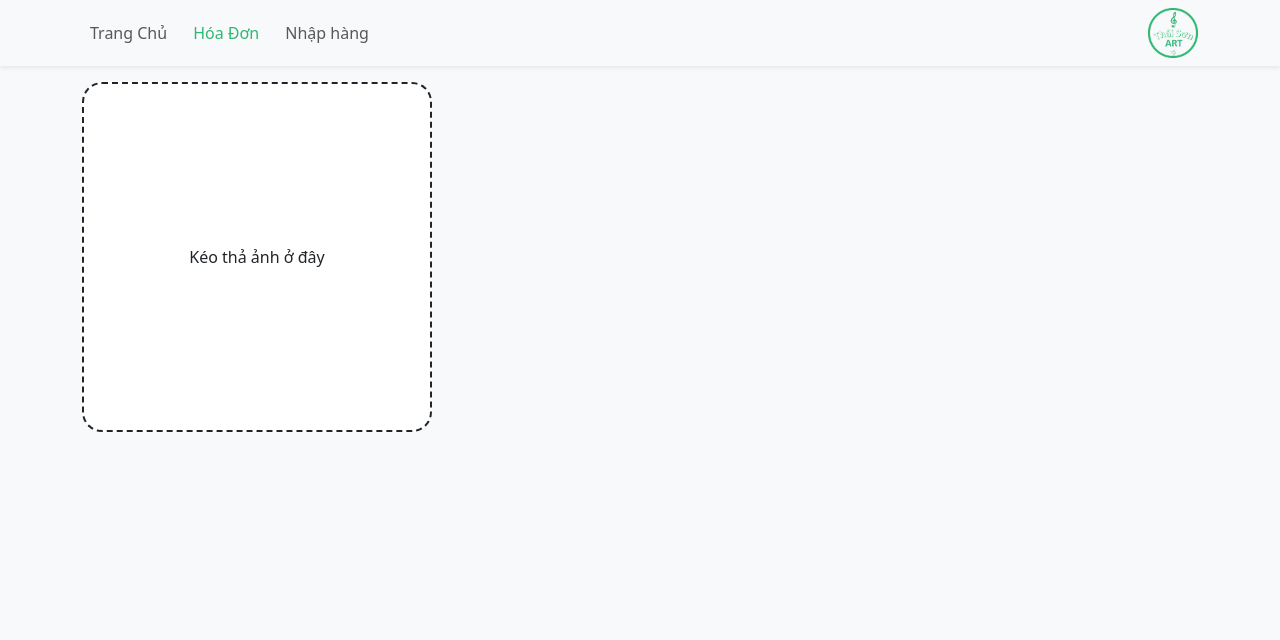
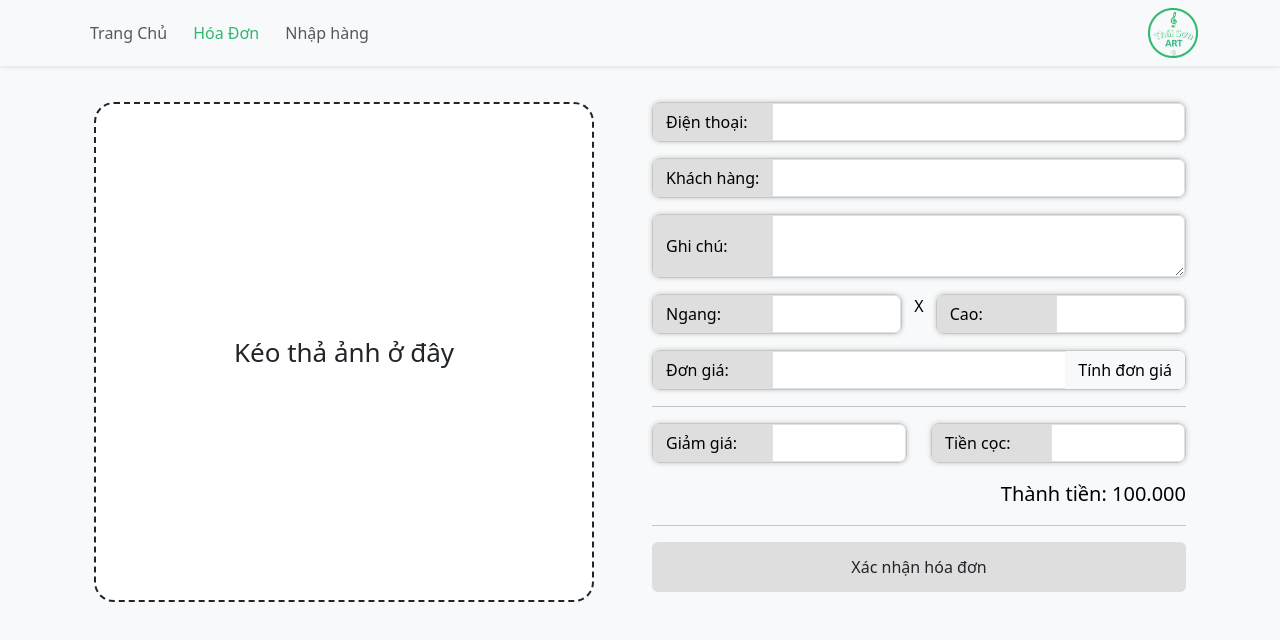
Before and after one commit to SonDangUIT1111/AdvertisingBillboardsStoreManagement, a React (Vite) app: page /hoadon/decal/themhoadon in a window 1280 px wide. Shown: the top 640 px of the page. Built offline with nearby package versions, Linux system fonts and the light colour scheme.

Commit message:
Field_Input_Info_For_Bill

```diff
--- a/src/components/drag_and_drop_component/FileDrop.tsx
+++ b/src/components/drag_and_drop_component/FileDrop.tsx
@@ -58,9 +58,11 @@ export function FileDrop() {
           display: "flex",
           justifyContent: "center",
           alignItems: "center",
-          height: "350px",
-          width: "350px",
+          height: "500px",
+          width: "500px",
           border: "2px dashed",
+          fontSize: "26px",
+          marginTop: "20px",
           backgroundColor: isOver ? "lightgray" : "white",
         }}
       >
@@ -76,8 +78,8 @@ export function FileDrop() {
               display: "flex",
               justifyContent: "center",
               alignItems: "center",
-              height: "350px",
-              width: "350px",
+              height: "500px",
+              width: "500px",
               border: "2px dashed",
               objectFit: "cover",
             }}
--- a/src/pages/HoaDon.tsx
+++ b/src/pages/HoaDon.tsx
@@ -1,54 +1,31 @@
 import { Col, Container, Row } from "react-bootstrap";
 import { HoaDonType } from "../components/HoaDonType";
-
+import imageToAdd1 from "../styles/images/type-decal.jpg";
+import imageToAdd2 from "../styles/images/type-bangron.jpg";
+import imageToAdd3 from "../styles/images/type-banghieu.jpg";
+import imageToAdd4 from "../styles/images/type-hopden.jpg";
+import imageToAdd5 from "../styles/images/type-damcuoi.png";
+import imageToAdd6 from "../styles/images/type-khac.jpg";
 export function HoaDon() {
   return (
     <Row md={3} xs={1} lg={3} sm={2} xl={4} className="g-3">
       <Col>
-        <HoaDonType
-          image={
-            "https://mucinthanhdat.com/image/cache/catalog/In%20chuyen%20nhiet/decal-nhiet-pu-mau-xanh-la-500x500.jpg"
-          }
-          title={"Decal"}
-        />
+        <HoaDonType image={imageToAdd1} title={"Decal"} />
       </Col>
       <Col>
-        <HoaDonType
-          image={
-            "https://inanbinhduong.vn/Content/images/products/QC00/QC06/QC04002/bang-ron-hiflex-1st-202205030924.jpg"
-          }
-          title={"Băng rôn"}
-        />
+        <HoaDonType image={imageToAdd2} title={"Băng rôn"} />
       </Col>
       <Col>
-        <HoaDonType
-          image={
-            "http://motminhlamhet.com/wp-content/uploads/2020/06/cdb54a1ced03175d4e12-900x900.jpg"
-          }
-          title={"Bảng hiệu"}
-        />
+        <HoaDonType image={imageToAdd3} title={"Bảng hiệu"} />
       </Col>
       <Col>
-        <HoaDonType
-          image={"http://truongthinhad.com/data/bang-hieu-hop-den.jpg"}
-          title={"Hộp đèn"}
-        />
+        <HoaDonType image={imageToAdd4} title={"Hộp đèn"} />
       </Col>
       <Col>
-        <HoaDonType
-          image={
-            "https://inbaolong.com/wp-content/uploads/2022/03/a%CC%89nh-chu%CC%A3p-ma%CC%80n-hi%CC%80nh-2022-03-16-lu%CC%81c-13_optimized.21.07.png"
-          }
-          title={"Tân hôn"}
-        />
+        <HoaDonType image={imageToAdd5} title={"Tân hôn"} />
       </Col>
       <Col>
-        <HoaDonType
-          image={
-            "https://toanphat.com/media/product/6983_decal_de_trang_a4.jpg"
-          }
-          title={"Khác"}
-        />
+        <HoaDonType image={imageToAdd6} title={"Khác"} />
       </Col>
     </Row>
   );
--- a/src/pages/ThemHoaDonMoi_Decal.tsx
+++ b/src/pages/ThemHoaDonMoi_Decal.tsx
@@ -3,7 +3,180 @@ import { FileDrop } from "../components/drag_and_drop_component/FileDrop";
 export function ThemHoaDonMoi_Decal() {
   return (
     <>
-      <FileDrop />
+      <div className="container">
+        <div className="row">
+          <div className="col">
+            <FileDrop />
+          </div>
+          <div className="col" style={{ marginTop: "20px" }}>
+            <div className="input-group mb-3 bolder-border">
+              <div className="input-group-prepend">
+                <span
+                  className="input-group-text span-of-input-group"
+                  id="basic-addon1"
+                >
+                  Điện thoại:
+                </span>
+              </div>
+              <input
+                type="number"
+                className="form-control"
+                placeholder=""
+                aria-label=""
+                aria-describedby="basic-addon1"
+              />
+            </div>
+            <div className="input-group mb-3 bolder-border">
+              <div className="input-group-prepend">
+                <span
+                  className="input-group-text span-of-input-group"
+                  id="basic-addon1"
+                >
+                  Khách hàng:
+                </span>
+              </div>
+              <input
+                type="text"
+                className="form-control"
+                placeholder=""
+                aria-label=""
+                aria-describedby="basic-addon1"
+              />
+            </div>
+            <div className="input-group mb-3 bolder-border">
+              <div className="input-group-prepend">
+                <span className="input-group-text span-of-input-group">
+                  Ghi chú:
+                </span>
+              </div>
+              <textarea
+                className="form-control"
+                aria-label="With textarea"
+              ></textarea>
+            </div>
+            <div className="row" style={{ color: "#000", fontWeight: 500 }}>
+              <div className="col">
+                <div className="input-group mb-3 bolder-border">
+                  <div className="input-group-prepend">
+                    <span
+                      className="input-group-text span-of-input-group"
+                      id="basic-addon1"
+                    >
+                      Ngang:
+                    </span>
+                  </div>
+                  <input
+                    type="number"
+                    className="form-control"
+                    placeholder=""
+                    aria-label=""
+                    aria-describedby="basic-addon1"
+                  />
+                </div>
+              </div>
+              X
+              <div className="col">
+                <div className="input-group mb-3 bolder-border">
+                  <div className="input-group-prepend">
+                    <span
+                      className="input-group-text span-of-input-group"
+                      id="basic-addon1"
+                    >
+                      Cao:
+                    </span>
+                  </div>
+                  <input
+                    type="number"
+                    className="form-control"
+                    placeholder=""
+                    aria-label=""
+                    aria-describedby="basic-addon1"
+                  />
+                </div>
+              </div>
+            </div>
+            <div className="input-group mb-3 bolder-border">
+              <div className="input-group-prepend">
+                <span
+                  className="input-group-text span-of-input-group"
+                  id="basic-addon1"
+                >
+                  Đơn giá:
+                </span>
+              </div>
+              <span
+                className="form-control"
+                placeholder=""
+                aria-label=""
+                aria-describedby="basic-addon1"
+              />
+              <button className="btn btn-light" type="button">
+                Tính đơn giá
+              </button>
+            </div>
+            <hr />
+            <div className="row" style={{ color: "#2FB872", fontWeight: 500 }}>
+              <div className="col">
+                <div className="input-group mb-3 bolder-border">
+                  <div className="input-group-prepend">
+                    <span
+                      className="input-group-text span-of-input-group"
+                      id="basic-addon1"
+                    >
+                      Giảm giá:
+                    </span>
+                  </div>
+                  <input
+                    type="number"
+                    className="form-control"
+                    placeholder=""
+                    aria-label=""
+                    aria-describedby="basic-addon1"
+                  />
+                </div>
+              </div>
+
+              <div className="col">
+                <div className="input-group mb-3 bolder-border">
+                  <div className="input-group-prepend">
+                    <span
+                      className="input-group-text span-of-input-group"
+                      id="basic-addon1"
+                    >
+                      Tiền cọc:
+                    </span>
+                  </div>
+                  <input
+                    type="number"
+                    className="form-control"
+                    placeholder=""
+                    aria-label=""
+                    aria-describedby="basic-addon1"
+                  />
+                </div>
+              </div>
+            </div>
+            <div
+              style={{
+                color: "#000",
+                fontWeight: 500,
+                fontSize: "20px",
+                textAlign: "right",
+              }}
+            >
+              Thành tiền: 100.000
+            </div>
+            <hr />
+            <button
+              type="button"
+              className="btn btn-grey"
+              style={{ width: "100%" }}
+            >
+              Xác nhận hóa đơn
+            </button>
+          </div>
+        </div>
+      </div>
     </>
   );
 }
--- a/src/styles/styles.css
+++ b/src/styles/styles.css
@@ -90,3 +90,31 @@
     transform: scale(1.01);
     box-shadow: 0 0 10px rgb(198, 198, 198);
 }
+
+.span-of-input-group {
+    width: 120px !important;
+    border-top-right-radius: 0 !important;
+    border-bottom-right-radius:  0 !important;
+    border: #dedede 1px solid !important;
+    color: #000 !important;
+    background-color: #dedede !important;
+    font-weight: 500 !important;
+    height: 100% !important;
+
+}
+
+.bolder-border {
+    border: #c6c6c6 1px solid !important;
+    border-radius: 8px;
+    box-shadow: 0 0 5px rgb(198, 198, 198);
+}
+
+.btn-grey {
+    background-color: #dedede !important;
+    height: 50px;
+    font-weight: 500 !important;
+}
+
+.btn-grey:hover {
+    background-color: #bababa !important;
+}
```
